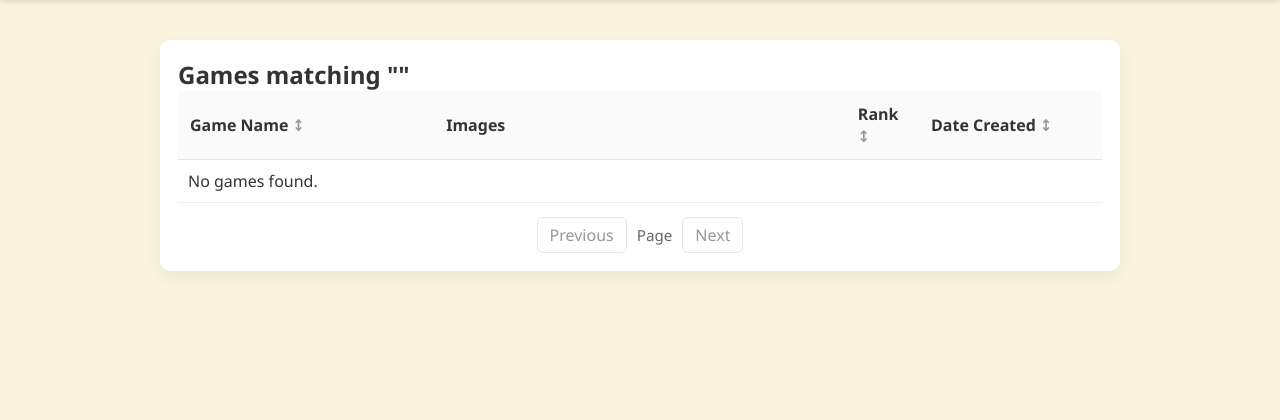
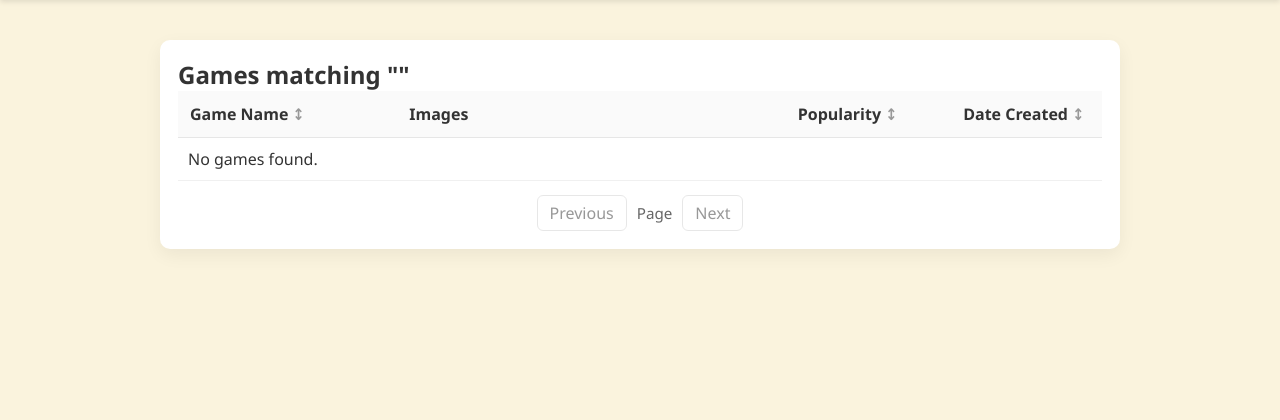
Before and after one commit to SozaFoiasJosef/ThinkingOfWho, a Django app: template myapp/templates/gamelist.html in a window 1280 px wide. Shown: the part 86-506 px from the top of the page. Run offline with Django 5.2, Linux system fonts and the light colour scheme; the template is opened without the code that fills it, so the values that code supplies are empty.

Commit message:
added (optional) text to title field changed room filtering to omit rooms with less than 4 images changed text alignment for table headers

```diff
--- a/myapp/forms.py
+++ b/myapp/forms.py
@@ -27,7 +27,7 @@ class ImageForm(forms.ModelForm):
         label='',
         max_length=65,
         required=False,
-        widget=forms.TextInput(attrs={'placeholder': 'Image Title'})
+        widget=forms.TextInput(attrs={'placeholder': 'Title (optional)'})
     )
 
     class Meta:
--- a/myapp/templates/gamelist.html
+++ b/myapp/templates/gamelist.html
@@ -28,6 +28,7 @@
   .rooms-table thead th.sortable {
     padding: 0;
     cursor: pointer;
+    text-align: center;
   }
   .rooms-table thead th:hover {
     background:#f0f0f0;
@@ -80,13 +81,15 @@
     width:28%;
 }
   .room-rank-col {
-    width:8%;
+    width:25%;
+    text-align: center;
 }
   .room-images-col {
     width:45%;
 }
   .room-date-col {
     width:20%;
+    text-align: center;
 }
   .image-preview-inline {
     display:inline-block;
@@ -151,12 +154,12 @@
   <table class="rooms-table" aria-describedby="results-count">
     <thead>
       <tr>
-        <th class="room-name-col sortable {% if sort_key == 'name' %}sort-{{ sort_dir }}{% endif %}">
+        <th class="room-name-col sortable {% if sort_key == 'name' %}sort-{{ sort_dir }}{% endif %}" style="text-align:left">
           <a href="?sort=name&dir={{ next_dir.name }}&page=1">Game Name</a>
         </th>
         <th class="room-images-col">Images</th>
         <th class="room-rank-col sortable {% if sort_key == 'rank' %}sort-{{ sort_dir }}{% endif %}">
-          <a href="?sort=rank&dir={{ next_dir.rank }}&page=1">Rank</a>
+          <a href="?sort=rank&dir={{ next_dir.rank }}&page=1">Popularity</a>
         </th>
         <th class="room-date-col sortable {% if sort_key == 'date' %}sort-{{ sort_dir }}{% endif %}">
           <a href="?sort=date&dir={{ next_dir.date }}&page=1">Date Created</a>
```
Also changed, not shown: myapp/views.py (+8 -5 lines).
